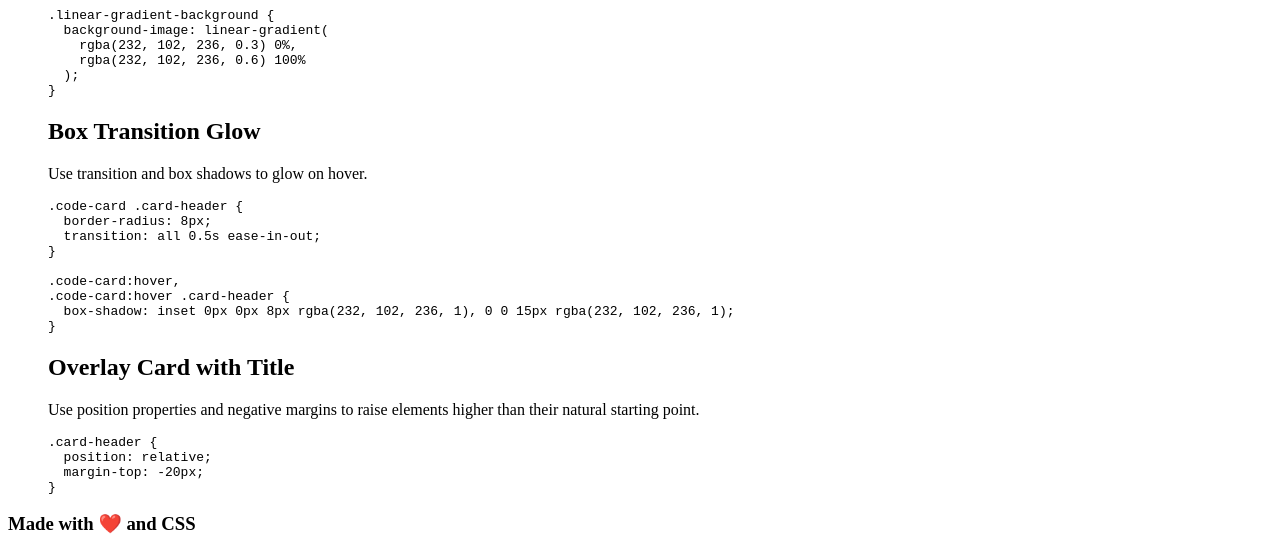
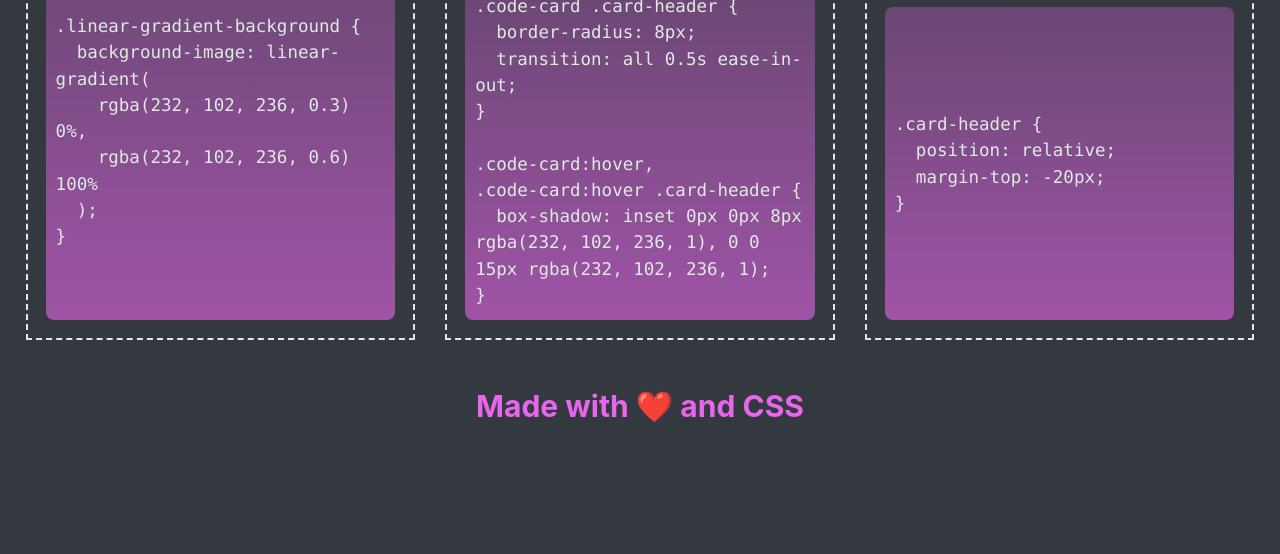
Before and after one commit to ndzamboni/css-cheatsheet, a plain HTML site: page index.html in a window 1280 px wide. Shown: the part 721-1275 px from the top of the page. After the commit the page ends 1145 px from the top, so only its background shows below. Drawn offline with Linux system fonts and the light colour scheme; the site is published under a folder, as on GitHub Pages, so addresses that start at the root find nothing.

Commit message:
fixed css link

```diff
--- a/index.html
+++ b/index.html
@@ -5,8 +5,8 @@
   <meta charset="UTF-8">
   <meta name="viewport" content="width=device-width, initial-scale=1.0">
   <title>CSS Snippet Cheatsheet</title>
-  <link rel="stylesheet" href="/assets/csscheatreset.css">
-  <link rel="stylesheet" href="/assets/csscheat.css">
+  <link rel="stylesheet" href="./assets/csscheatreset.css">
+  <link rel="stylesheet" href="./assets/csscheat.css">
 </head>
 
 <body>
```
